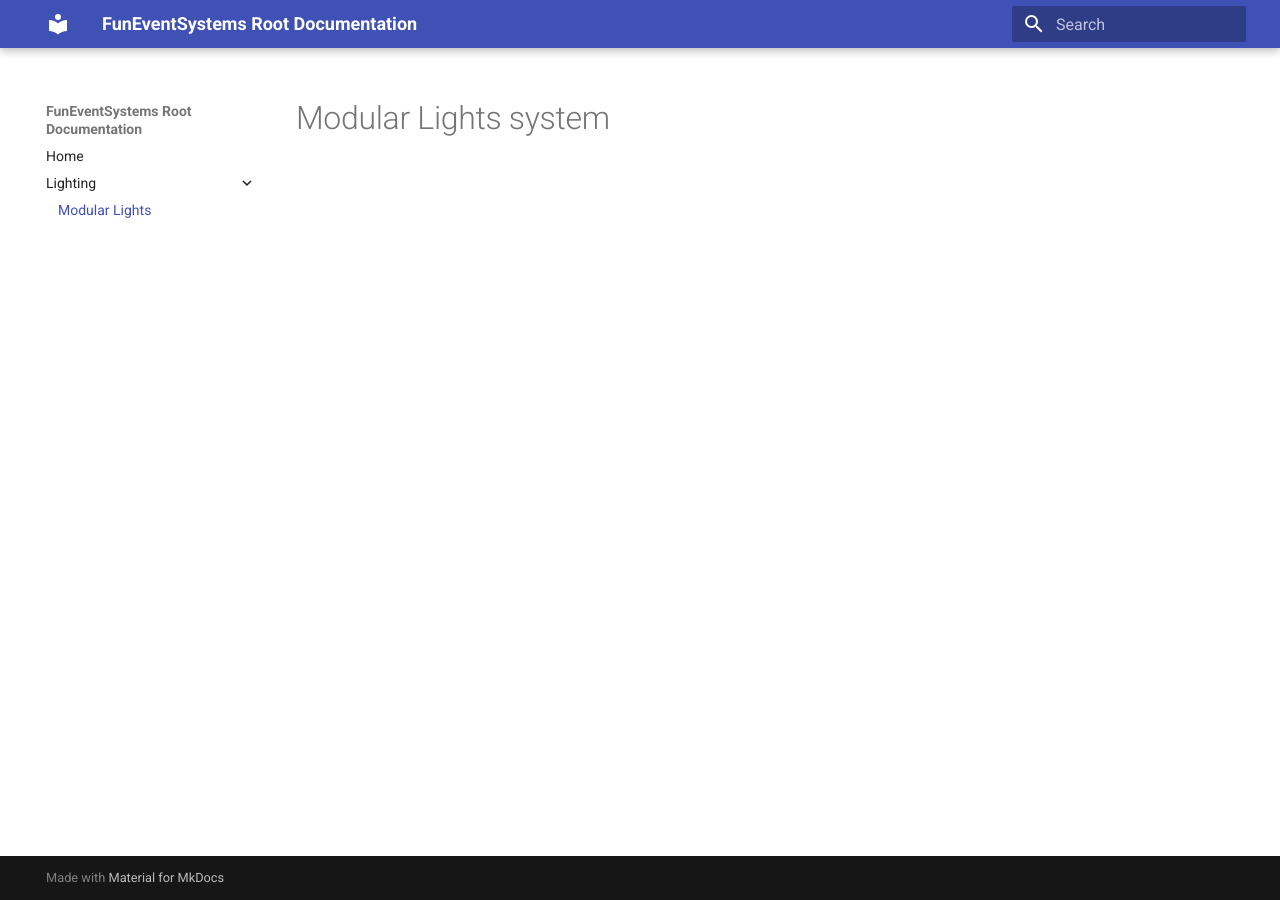
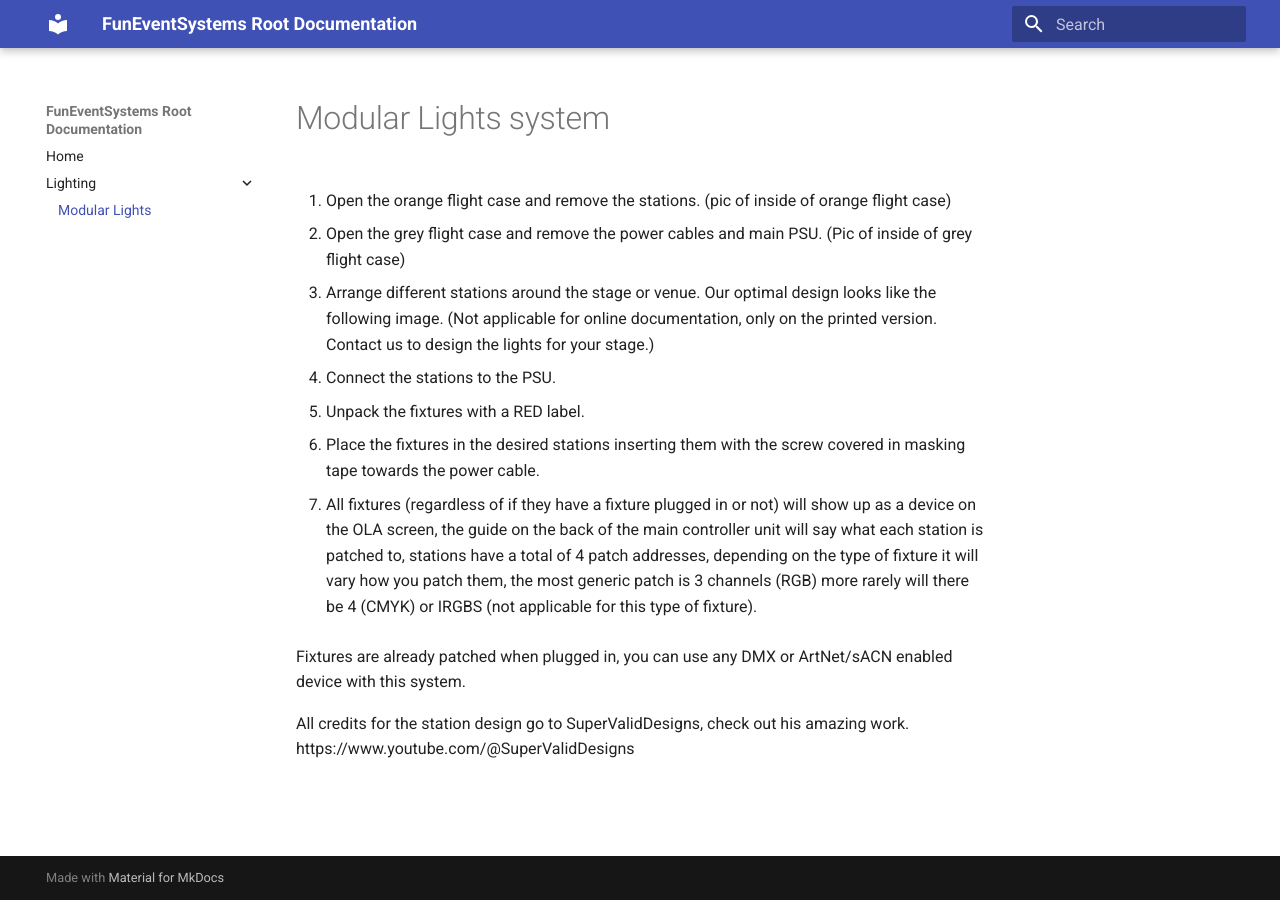
Before and after one commit to funeventsystems/documentation, an MkDocs documentation site: the page built from docs/modular-lights.md, in a window 1280 px wide. Built offline with MkDocs 1.6.1 and Material for MkDocs 9.7.7, drawn with Linux system fonts in a browser that asks for light colours.

Commit message:
Update modular-lights.md

```diff
--- a/docs/modular-lights.md
+++ b/docs/modular-lights.md
@@ -1 +1,27 @@
 # Modular Lights system
+
+1. Open the orange flight case and remove the stations.
+(pic of inside of orange flight case)
+
+2. Open the grey flight case and remove the power cables and main PSU.
+(Pic of inside of grey flight case)
+
+3. Arrange different stations around the stage or venue. Our optimal design looks like the following image.
+  (Not applicable for online documentation, only on the printed version. Contact us to design the lights for your stage.)
+
+4. Connect the stations to the PSU.
+
+5. Unpack the fixtures with a RED label.
+
+6. Place the fixtures in the desired stations inserting them with the screw covered in masking tape towards the power cable.
+
+7. All fixtures (regardless of if they have a fixture plugged in or not) will show up as a device on the OLA screen, the guide on the back of the main controller unit will say what each station is patched to, stations have a total of 4 patch addresses, depending on the type of fixture it will vary how you patch them, the most generic patch is 3 channels (RGB) more rarely will there be 4 (CMYK) or IRGBS (not applicable for this type of fixture).
+
+
+
+Fixtures are already patched when plugged in, you can use any DMX or ArtNet/sACN enabled device with this system.
+
+
+
+
+All credits for the station design go to SuperValidDesigns, check out his amazing work. https://www.youtube.com/@SuperValidDesigns
```
